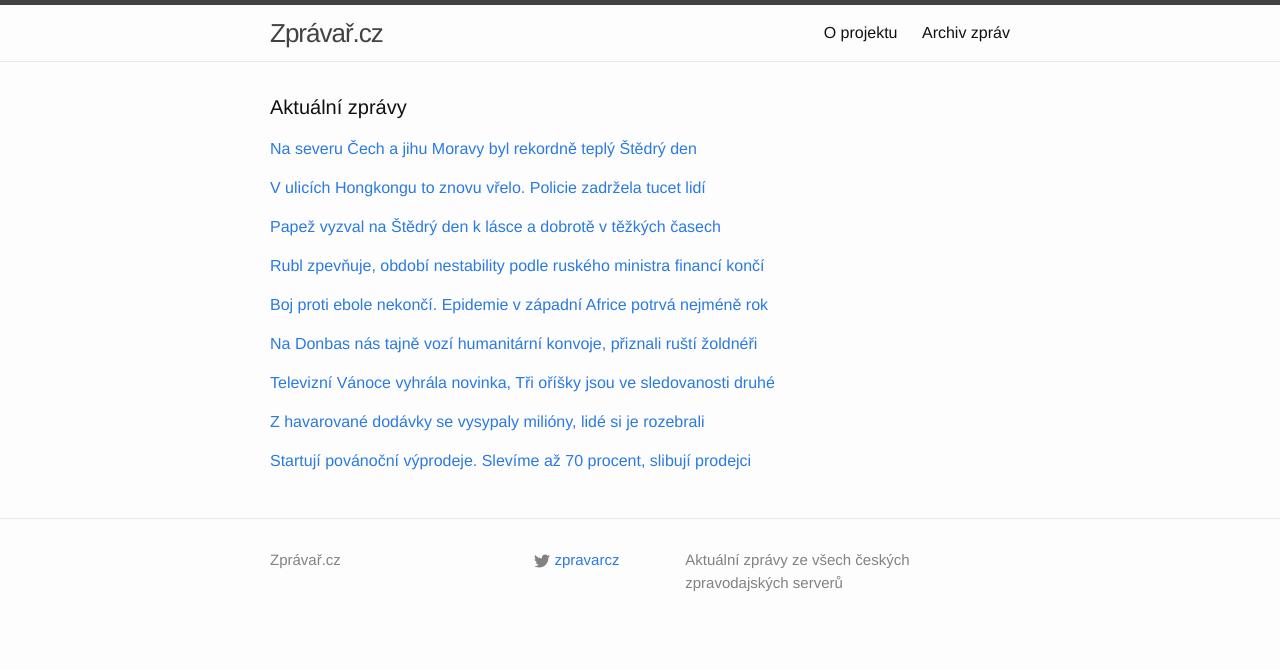
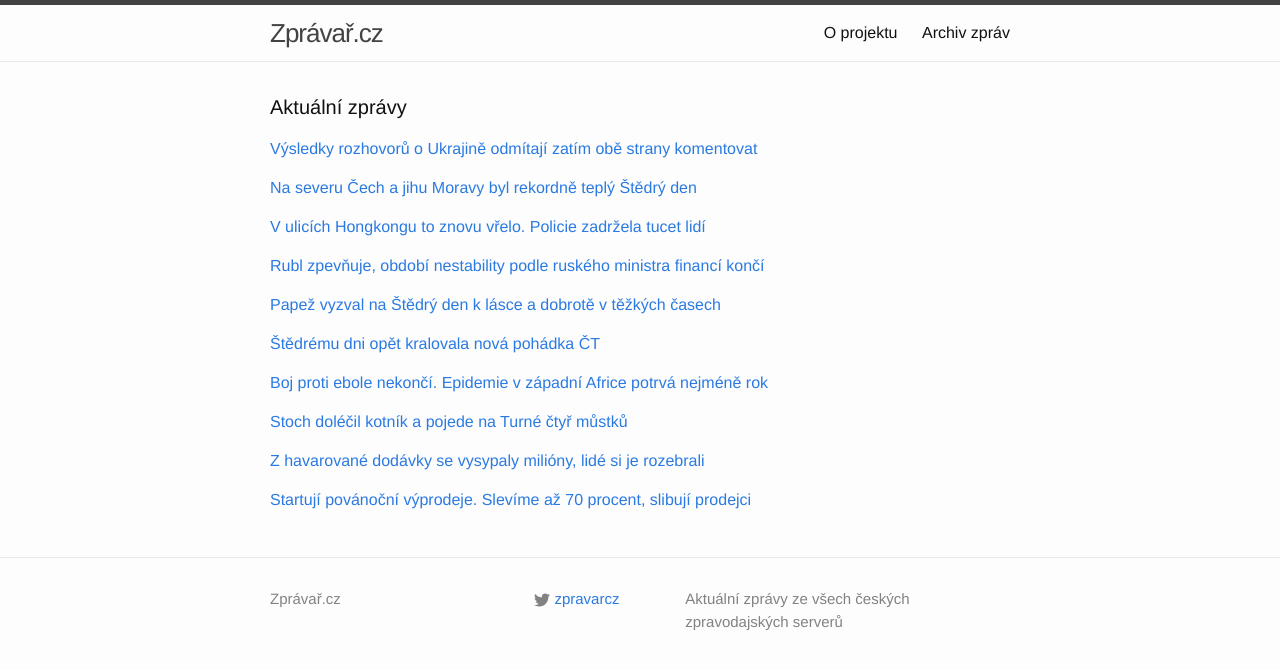
Before and after one commit to adliska/zpravar, a Jekyll site: the page built from index.html, in a window 1280 px wide. Shown: the top 670 px of the page. Built offline with Jekyll 4.4.1, drawn with Linux system fonts in a browser that asks for light colours; some of the changed lines change nothing that is shown.

Commit message:
zpravar news update

```diff
--- a/index.html
+++ b/index.html
@@ -5,8 +5,20 @@ layout: default
 <div class="home">
     <h1 class="page-heading">Aktuální zprávy</h1>
 
-<p><a href="javascript:;" onclick="toggle_visibility('zpravy0')">Na severu Čech a jihu Moravy byl rekordně teplý Štědrý den</a></p>
+<p><a href="javascript:;" onclick="toggle_visibility('zpravy0')">Výsledky rozhovorů o Ukrajině odmítají zatím obě strany komentovat</a></p>
 <div id="zpravy0" style="display:none">
+<ul>
+<li><a href=http://www.ceskatelevize.cz/ct24/ukrajinska-krize/296392-vysledky-rozhovoru-o-ukrajine-odmitaji-zatim-obe-strany-komentovat/>Výsledky rozhovorů o Ukrajině odmítají zatím obě strany komentovat - www.ceskatelevize.cz</a></li>
+<li><a href=http://zpravy.e15.cz/zahranicni/politika/minskou-kontaktni-skupinu-pry-ceka-druhe-kolo-datum-neni-znamo-1148640>Minskou kontaktní skupinu prý čeká druhé kolo, datum není známo - zpravy.e15.cz</a></li>
+<li><a href=http://zpravy.e15.cz/zahranicni/udalosti/na-donbas-nas-tajne-vozi-humanitarni-konvoje-priznali-rusti-zoldneri-1148633>Na Donbas nás tajně vozí humanitární konvoje, přiznali ruští žoldnéři - zpravy.e15.cz</a></li>
+<li><a href=http://zahranicni.ihned.cz/rusko/c1-63299760-rusti-vojaci-na-ukrajinu-humanitarni-konvoje-tajne-dopravily-vojaky>Ruský humanitární konvoj tajně dopravil desítky bývalých vojáků na Ukrajinu - zahranicni.ihned.cz</a></li>
+<li><a href=http://zpravy.e15.cz/zahranicni/udalosti/na-donbas-nas-tajne-dopravuji-humanitarni-konvoje-priznali-rusti-zoldneri-1148633>Na Donbas nás tajně dopravují humanitární konvoje, přiznali ruští žoldnéři - zpravy.e15.cz</a></li>
+<li><a href=http://www.ceskenoviny.cz/zpravy/zpravy/z-ruskeho-jekaterinburgu-odjela-na-donbas-sedesatka-veteranu/1162335>Z ruského Jekatěrinburgu odjela na Donbas šedesátka veteránů - www.ceskenoviny.cz</a></li>
+<li><a href=http://www.ceskenoviny.cz/zpravy/zpravy/minskou-kontaktni-skupinu-ceka-druhe-kolo-datum-neni-znamo/1162318>Minskou kontaktní skupinu čeká druhé kolo, datum není známo - www.ceskenoviny.cz</a></li>
+<li><a href=http://zpravy.e15.cz/zahranicni/politika/v-minsku-se-jednalo-o-ukrajinske-krizi-tezke-rozhovory-shodli-se-ucastnici-1148595>V Minsku se jednalo o ukrajinské krizi. Těžké rozhovory, shodli se účastníci - zpravy.e15.cz</a></li>
+</ul>
+</div><p><a href="javascript:;" onclick="toggle_visibility('zpravy1')">Na severu Čech a jihu Moravy byl rekordně teplý Štědrý den</a></p>
+<div id="zpravy1" style="display:none">
 <ul>
 <li><a href=http://www.ceskatelevize.cz/ct24/domaci/296388-na-severu-cech-a-jihu-moravy-byl-rekordne-teply-stedry-den/>Na severu Čech a jihu Moravy byl rekordně teplý Štědrý den - www.ceskatelevize.cz</a></li>
 <li><a href=http://www.novinky.cz/domaci/357213-teploty-na-stedry-den-opet-prekonavaly-rekordy.html>Teploty na Štědrý den opět překonávaly rekordy - www.novinky.cz</a></li>
@@ -16,8 +28,8 @@ layout: default
 <li><a href=http://www.tyden.cz/rubriky/domaci/sever-cech-zazil-nejteplejsi-stedry-den_328298.html>Sever Čech zažil nejteplejší Štědrý den - www.tyden.cz</a></li>
 <li><a href=http://www.ceskenoviny.cz/zpravy/zpravy/sedm-stanic-na-severu-cech-zaznamenalo-na-stedry-den-rekordy/1162308>Sedm stanic na severu Čech zaznamenalo na Štědrý den rekordy - www.ceskenoviny.cz</a></li>
 </ul>
-</div><p><a href="javascript:;" onclick="toggle_visibility('zpravy1')">V ulicích Hongkongu to znovu vřelo. Policie zadržela tucet lidí</a></p>
-<div id="zpravy1" style="display:none">
+</div><p><a href="javascript:;" onclick="toggle_visibility('zpravy2')">V ulicích Hongkongu to znovu vřelo. Policie zadržela tucet lidí</a></p>
+<div id="zpravy2" style="display:none">
 <ul>
 <li><a href=http://zpravy.e15.cz/zahranicni/udalosti/v-ulicich-hongkongu-to-znovu-vrelo-policie-zadrzela-tucet-lidi-1148630>V ulicích Hongkongu to znovu vřelo. Policie zadržela tucet lidí - zpravy.e15.cz</a></li>
 <li><a href=http://www.ceskatelevize.cz/ct24/svet/296386-ulice-hongkongu-zachvatily-nove-potycky/>Ulice Hongkongu zachvátily nové potyčky - www.ceskatelevize.cz</a></li>
@@ -26,16 +38,6 @@ layout: default
 <li><a href=http://zpravy.aktualne.cz/pri-novych-protestech-v-hongkongu-zatkla-policie-tucet-lidi/r~c2dc2a168bfe11e4a7d8002590604f2e/>Při nových protestech v Hongkongu zatkla policie tucet lidí - zpravy.aktualne.cz</a></li>
 <li><a href=http://www.ceskenoviny.cz/zpravy/zpravy/pri-novych-protestech-v-hongkongu-zadrzela-policie-tucet-lidi/1162293>Při nových protestech v Hongkongu zadržela policie tucet lidí - www.ceskenoviny.cz</a></li>
 <li><a href=http://www.novinky.cz/zahranicni/svet/357206-v-hongkongu-opet-propukly-protesty-policie-tvrde-zasahla.html>V Hongkongu opět propukly protesty, policie tvrdě zasáhla - www.novinky.cz</a></li>
-</ul>
-</div><p><a href="javascript:;" onclick="toggle_visibility('zpravy2')">Papež vyzval na Štědrý den k lásce a dobrotě v těžkých časech </a></p>
-<div id="zpravy2" style="display:none">
-<ul>
-<li><a href=http://www.lidovky.cz/papez-vyzval-na-stedry-den-k-lasce-a-dobrote-v-tezkych-casech-pl7-/lide.aspx?c=A141225_103238_lide_rof>Papež vyzval na Štědrý den k lásce a dobrotě v těžkých časech  - www.lidovky.cz</a></li>
-<li><a href=http://www.tyden.cz/rubriky/zahranici/evropa/papez-vyzval-k-lasce-v-tezkych-casech-k-empatii-pro-lidi-v-nouzi_328297.html>Papež vyzval k lásce v těžkých časech, k empatii pro lidi v nouzi - www.tyden.cz</a></li>
-<li><a href=http://www.novinky.cz/zahranicni/evropa/357205-papez-vyzval-k-soucitu-s-lidmi-v-nouzi-zavolal-uprchlikum-v-kurdistanu.html>Papež vyzval k soucitu s lidmi v nouzi, zavolal uprchlíkům v Kurdistánu - www.novinky.cz</a></li>
-<li><a href=http://www.ceskenoviny.cz/zpravy/zpravy/jeruzalemsky-patriarcha-vyzyval-k-miru-v-jeruzaleme-a-obnove-gazy/1162286>Jeruzalémský patriarcha vyzýval k míru v Jeruzalémě a obnově Gazy - www.ceskenoviny.cz</a></li>
-<li><a href=http://www.novinky.cz/zahranicni/evropa/357205-papez-vyzval-k-soucitu-s-lidmi-v-nouzi.html>Papež vyzval k soucitu s lidmi v nouzi  - www.novinky.cz</a></li>
-<li><a href=http://echo24.cz/a/wnxYA>Čelte těžkostem s láskou, vyzval František při vánoční mši - echo24.cz</a></li>
 </ul>
 </div><p><a href="javascript:;" onclick="toggle_visibility('zpravy3')">Rubl zpevňuje, období nestability podle ruského ministra financí končí </a></p>
 <div id="zpravy3" style="display:none">
@@ -47,38 +49,48 @@ layout: default
 <li><a href=http://byznys.ihned.cz/c1-63298960-rubl-propad-skoncil-posiluje-anton-siluanov>Ruský ministr financí: Období nestability rublu skončilo - byznys.ihned.cz</a></li>
 <li><a href=http://www.financninoviny.cz/zpravodajstvi/zpravy/siluanov-rubl-zpevnuje-obdobi-nestability-skoncilo/1162323>Siluanov: Rubl zpevňuje, období nestability skončilo - www.financninoviny.cz</a></li>
 </ul>
-</div><p><a href="javascript:;" onclick="toggle_visibility('zpravy4')">Boj proti ebole nekončí. Epidemie v západní Africe potrvá nejméně rok</a></p>
+</div><p><a href="javascript:;" onclick="toggle_visibility('zpravy4')">Papež vyzval na Štědrý den k lásce a dobrotě v těžkých časech </a></p>
 <div id="zpravy4" style="display:none">
+<ul>
+<li><a href=http://www.lidovky.cz/papez-vyzval-na-stedry-den-k-lasce-a-dobrote-v-tezkych-casech-pl7-/lide.aspx?c=A141225_103238_lide_rof>Papež vyzval na Štědrý den k lásce a dobrotě v těžkých časech  - www.lidovky.cz</a></li>
+<li><a href=http://www.tyden.cz/rubriky/zahranici/evropa/papez-vyzval-k-lasce-v-tezkych-casech-k-empatii-pro-lidi-v-nouzi_328297.html>Papež vyzval k lásce v těžkých časech, k empatii pro lidi v nouzi - www.tyden.cz</a></li>
+<li><a href=http://www.novinky.cz/zahranicni/evropa/357205-papez-vyzval-k-soucitu-s-lidmi-v-nouzi-zavolal-uprchlikum-v-kurdistanu.html>Papež vyzval k soucitu s lidmi v nouzi, zavolal uprchlíkům v Kurdistánu - www.novinky.cz</a></li>
+<li><a href=http://www.ceskenoviny.cz/zpravy/zpravy/jeruzalemsky-patriarcha-vyzyval-k-miru-v-jeruzaleme-a-obnove-gazy/1162286>Jeruzalémský patriarcha vyzýval k míru v Jeruzalémě a obnově Gazy - www.ceskenoviny.cz</a></li>
+<li><a href=http://www.novinky.cz/zahranicni/evropa/357205-papez-vyzval-k-soucitu-s-lidmi-v-nouzi.html>Papež vyzval k soucitu s lidmi v nouzi  - www.novinky.cz</a></li>
+<li><a href=http://echo24.cz/a/wnxYA>Čelte těžkostem s láskou, vyzval František při vánoční mši - echo24.cz</a></li>
+</ul>
+</div><p><a href="javascript:;" onclick="toggle_visibility('zpravy5')">Štědrému dni opět kralovala nová pohádka ČT</a></p>
+<div id="zpravy5" style="display:none">
+<ul>
+<li><a href=http://www.ceskatelevize.cz/ct24/media-it/296393-stedremu-dni-opet-kralovala-nova-pohadka-ct/>Štědrému dni opět kralovala nová pohádka ČT - www.ceskatelevize.cz</a></li>
+<li><a href=http://kultura.idnes.cz/tri-orisky-pro-popelku-sledovanost-dbz-/televize.aspx?c=A141225_103452_televize_vha>Televizní Vánoce vyhrála novinka, Tři oříšky jsou ve sledovanosti druhé - kultura.idnes.cz</a></li>
+<li><a href=http://www.denik.cz/ekonomika/pohadka-princezna-a-pisar-nejsledovanejsim-poradem-stedreho-dne-20141225.html>Pohádka Princezna a písař nejsledovanějším pořadem Štědrého dne - www.denik.cz</a></li>
+<li><a href=http://domaci.ihned.cz/c1-63298770-sledovanost-stedry-vecer-stedry-den-ct1-nova-prima>Štědrý večer ovládly ČT 1 a Prima. Porazily i premiéru Šafránkové na Nově - domaci.ihned.cz</a></li>
+</ul>
+</div><p><a href="javascript:;" onclick="toggle_visibility('zpravy6')">Boj proti ebole nekončí. Epidemie v západní Africe potrvá nejméně rok</a></p>
+<div id="zpravy6" style="display:none">
 <ul>
 <li><a href=http://zpravy.e15.cz/zahranicni/udalosti/boj-proti-ebole-nekonci-epidemie-v-zapadni-africe-potrva-nejmene-rok-1148632>Boj proti ebole nekončí. Epidemie v západní Africe potrvá nejméně rok - zpravy.e15.cz</a></li>
 <li><a href=http://www.novinky.cz/zahranicni/svet/357209-epidemie-eboly-potrva-nejmene-dalsi-rok.html>Epidemie eboly potrvá nejméně další rok  - www.novinky.cz</a></li>
 <li><a href=http://zahranicni.ihned.cz/afrika/c1-63298760-ebola-afrika-epidemie>Epidemie eboly potrvá na západě Afriky ještě nejméně rok - zahranicni.ihned.cz</a></li>
 <li><a href=http://www.ceskenoviny.cz/zpravy/zpravy/epidemie-eboly-v-zapadni-africe-asi-potrva-nejmene-jeste-rok/1162301>Epidemie eboly v západní Africe asi potrvá nejméně ještě rok - www.ceskenoviny.cz</a></li>
 </ul>
-</div><p><a href="javascript:;" onclick="toggle_visibility('zpravy5')">Na Donbas nás tajně vozí humanitární konvoje, přiznali ruští žoldnéři</a></p>
-<div id="zpravy5" style="display:none">
+</div><p><a href="javascript:;" onclick="toggle_visibility('zpravy7')">Stoch doléčil kotník a pojede na Turné čtyř můstků</a></p>
+<div id="zpravy7" style="display:none">
 <ul>
-<li><a href=http://zpravy.e15.cz/zahranicni/udalosti/na-donbas-nas-tajne-vozi-humanitarni-konvoje-priznali-rusti-zoldneri-1148633>Na Donbas nás tajně vozí humanitární konvoje, přiznali ruští žoldnéři - zpravy.e15.cz</a></li>
-<li><a href=http://zahranicni.ihned.cz/rusko/c1-63299760-rusti-vojaci-na-ukrajinu-humanitarni-konvoje-tajne-dopravily-vojaky>Ruský humanitární konvoj tajně dopravil desítky bývalých vojáků na Ukrajinu - zahranicni.ihned.cz</a></li>
-<li><a href=http://zpravy.e15.cz/zahranicni/udalosti/na-donbas-nas-tajne-dopravuji-humanitarni-konvoje-priznali-rusti-zoldneri-1148633>Na Donbas nás tajně dopravují humanitární konvoje, přiznali ruští žoldnéři - zpravy.e15.cz</a></li>
-<li><a href=http://www.ceskenoviny.cz/zpravy/zpravy/z-ruskeho-jekaterinburgu-odjela-na-donbas-sedesatka-veteranu/1162335>Z ruského Jekatěrinburgu odjela na Donbas šedesátka veteránů - www.ceskenoviny.cz</a></li>
+<li><a href=http://sport.aktualne.cz/stoch-dolecil-kotnik-a-pojede-na-turne-ctyr-mustku/r~51c14ade8c2411e4b6d20025900fea04/>Stoch doléčil kotník a pojede na Turné čtyř můstků - sport.aktualne.cz</a></li>
+<li><a href=http://sport.idnes.cz/skokan-stoch-pred-turne-stihl-dolecil-zraneny-kotnik-p0v-/lyzovani.aspx?c=A141225_103311_lyzovani_par>Koudelkovi na Turné přibyl soupeř, Stoch stihl doléčit zraněný kotník - sport.idnes.cz</a></li>
+<li><a href=http://www.denik.cz/zimni_sporty/sok-pro-koudelku-stoch-se-vraci-na-mustky-bude-startovat-na-turne-20141225.html>Sok pro Koudelku: Stoch se vrací na můstky, bude startovat na Turné - www.denik.cz</a></li>
 </ul>
-</div><p><a href="javascript:;" onclick="toggle_visibility('zpravy6')">Televizní Vánoce vyhrála novinka, Tři oříšky jsou ve sledovanosti druhé</a></p>
-<div id="zpravy6" style="display:none">
-<ul>
-<li><a href=http://kultura.idnes.cz/tri-orisky-pro-popelku-sledovanost-dbz-/televize.aspx?c=A141225_103452_televize_vha>Televizní Vánoce vyhrála novinka, Tři oříšky jsou ve sledovanosti druhé - kultura.idnes.cz</a></li>
-<li><a href=http://www.denik.cz/ekonomika/pohadka-princezna-a-pisar-nejsledovanejsim-poradem-stedreho-dne-20141225.html>Pohádka Princezna a písař nejsledovanějším pořadem Štědrého dne - www.denik.cz</a></li>
-<li><a href=http://domaci.ihned.cz/c1-63298770-sledovanost-stedry-vecer-stedry-den-ct1-nova-prima>Štědrý večer ovládly ČT 1 a Prima. Porazily i premiéru Šafránkové na Nově - domaci.ihned.cz</a></li>
-</ul>
-</div><p><a href="javascript:;" onclick="toggle_visibility('zpravy7')">Z havarované dodávky se vysypaly milióny, lidé si je rozebrali</a></p>
-<div id="zpravy7" style="display:none">
+</div><p><a href="javascript:;" onclick="toggle_visibility('zpravy8')">Z havarované dodávky se vysypaly milióny, lidé si je rozebrali</a></p>
+<div id="zpravy8" style="display:none">
 <ul>
 <li><a href=http://www.novinky.cz/koktejl/357210-z-havarovane-dodavky-se-vysypaly-miliony-lide-si-je-rozebrali.html>Z havarované dodávky se vysypaly milióny, lidé si je rozebrali - www.novinky.cz</a></li>
 <li><a href=http://zpravy.idnes.cz/havarie-dodavky-s-miliony-dolaru-v-hongkongu-fnd-/zahranicni.aspx?c=A141225_080704_zahranicni_cen>Hongkongská policie žádá lidi, aby vrátili miliony z havarované dodávky - zpravy.idnes.cz</a></li>
 <li><a href=http://zpravy.aktualne.cz/zahranici/hongkongska-policie-postrada-miliony-z-havarovane-dodavky/r~088bcb508c0611e4b98c002590604f2e/>Hongkongská policie postrádá miliony z havarované dodávky - zpravy.aktualne.cz</a></li>
 </ul>
-</div><p><a href="javascript:;" onclick="toggle_visibility('zpravy8')">Startují povánoční výprodeje. Slevíme až 70 procent, slibují prodejci</a></p>
-<div id="zpravy8" style="display:none">
+</div><p><a href="javascript:;" onclick="toggle_visibility('zpravy9')">Startují povánoční výprodeje. Slevíme až 70 procent, slibují prodejci</a></p>
+<div id="zpravy9" style="display:none">
 <ul>
 <li><a href=http://ekonomika.idnes.cz/povanocni-vyprodej-2014-0uw-/ekonomika.aspx?c=A141225_094200_ekonomika_hro>Startují povánoční výprodeje. Slevíme až 70 procent, slibují prodejci - ekonomika.idnes.cz</a></li>
 <li><a href=http://www.denik.cz/ekonomika/v-patek-spusti-obchodnici-povanocni-vyprodeje-20141225.html>V pátek spustí obchodníci výprodeje, slevy budou až 70 procent - www.denik.cz</a></li>
```
